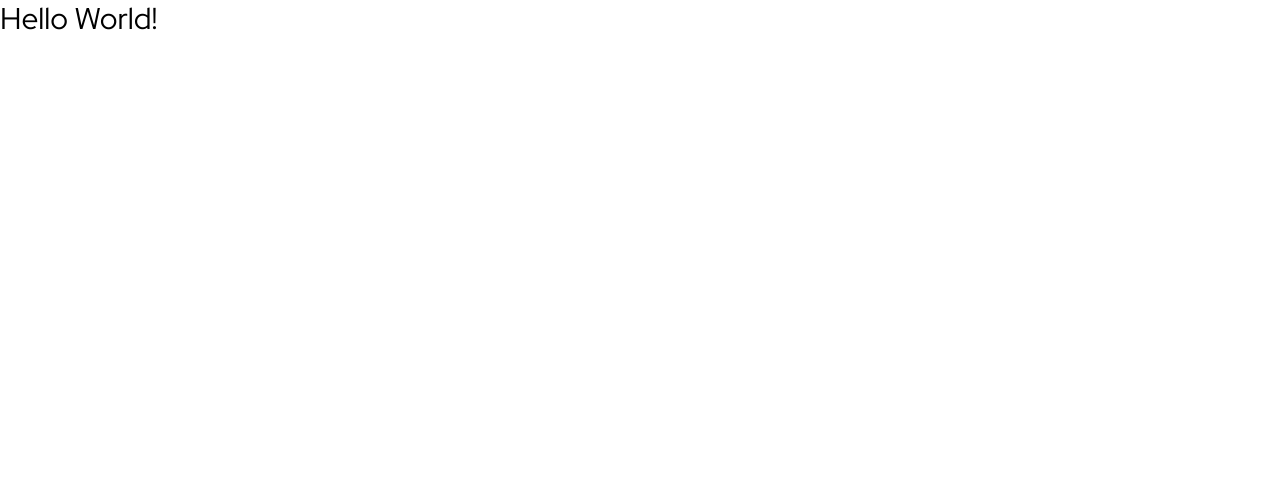
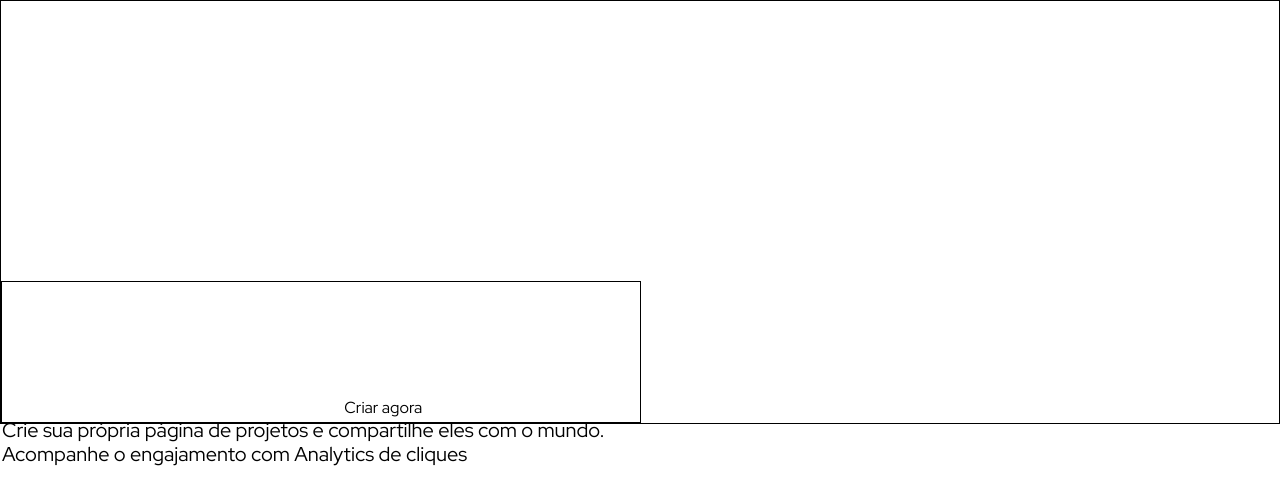
Before and after one commit to flea777/next-projectinbio, a Next.js app: page / in a window 1280 px wide. Shown: the top 504 px of the page. Built offline with nearby package versions, Linux system fonts and the light colour scheme.

Commit message:
Finalização da config inicial / Landind page: Hero section

```diff
--- /dev/null
+++ b/src/app/components/landing-page/Hero.tsx
@@ -0,0 +1,43 @@
+export function Hero() {
+  return (
+    <div className="flex border">
+      <div className="w-full flex flex-col gap-2 mt-[35vh] border">
+        <h1 className="text-5xl font-bold text-white leading-[64px]">
+          Seus projetos e redes sociais em um único link
+        </h1>
+
+        <h2 className="text-xl leading-6">
+          Crie sua própria página de projetos e compartilhe eles com o mundo.
+          <br />
+          Acompanhe o engajamento com Analytics de cliques
+        </h2>
+
+        <div className="flex items-center gap-2 w-full -mt-[10vh]">
+          <span className="text-white text-xl">projectinbio.com</span>
+
+          <input type="text" />
+
+          <button>Criar agora</button>
+        </div>
+      </div>
+
+      <div className="w-full flex items-center justify-center bg-[radial-gradient(circle_at_50%_50%,#4B2DBB, transparent_55%)]">
+        <div className="relative">
+          {/* <UserCard /> */}
+
+          <div className="absolute -bottom-[7%] -right-[45%]">
+            {/* <TotalVisits /> */}
+          </div>
+
+          <div className="absolute top-[20%] -left-[45%] -z-10">
+            {/* <ProjectCard /> */}
+          </div>
+
+          <div className="absolute -top-[5%] -left-[55%] -z-10">
+            {/* <ProjectCard /> */}
+          </div>
+        </div>
+      </div>
+    </div>
+  )
+}
--- a/src/app/globals.css
+++ b/src/app/globals.css
@@ -43,6 +43,4 @@
 
 body {
   background: var(--background-primary);
-  color: var(--content-body);
-  font-family: Arial, Helvetica, sans-serif;
 }
--- a/src/app/layout.tsx
+++ b/src/app/layout.tsx
@@ -14,7 +14,9 @@
 }>) {
   return (
     <html lang="pt-BR">
-      <body className={`${redHatDisplay.className} antialiased`}>
+      <body
+        className={`${redHatDisplay.className} text-content-body antialiased`}
+      >
         {children}
       </body>
     </html>
--- a/src/app/page.tsx
+++ b/src/app/page.tsx
@@ -1,3 +1,9 @@
+import { Hero } from './components/landing-page/Hero'
+
 export default function Home() {
-  return <div className="bg- text-3xl">Hello World!</div>
+  return (
+    <div className="max-w-7xl mx-auto">
+    <Hero />
+    </div>
+  )
 }
```
